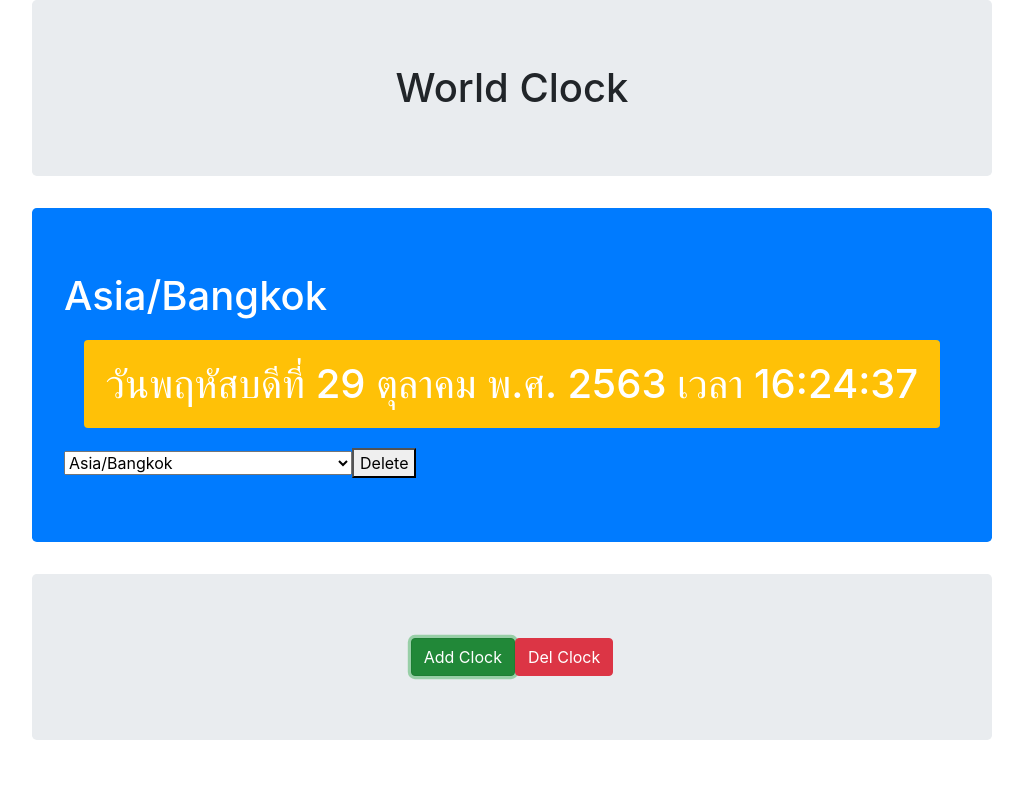
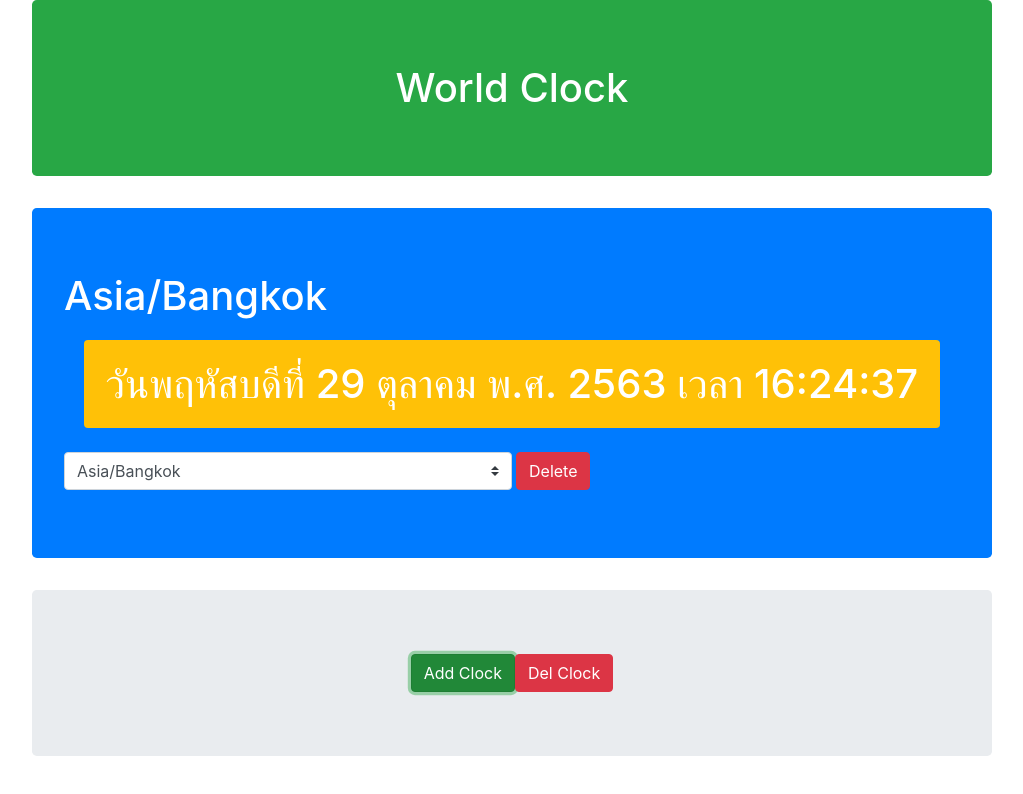
Before and after one commit to tratchapong/WorldClock, a React (Create React App) app: page / in a window 1280 px wide. Both pictures are taken after a click on the button "Add Clock". Shown: the top 794 px of the page, without its empty margins (128-1151 px from the left). Built offline with nearby package versions, Linux system fonts and the light colour scheme.

Commit message:
refactor App,Clock

```diff
--- a/src/App.js
+++ b/src/App.js
@@ -34,7 +34,6 @@ class App extends Component {
           <Clock
             key={ckey}
             ckey={ckey}
-            // number={this.state.children[this.state.children.length-1] + 1}
             cn="jumbotron bg-primary text-white w-75 mx-auto"
             timezone={this.state.timezone}
             showKey={this.showKey(ckey)}
@@ -57,15 +56,10 @@ class App extends Component {
   render() {
     return (
       <>
-        <h1 className="jumbotron text-center w-75 mx-auto">World Clock <br />
+        <h1 className="jumbotron text-center w-75 mx-auto bg-success text-white">World Clock </h1>
 
-        </h1>
+            {this.state.children.map( (item,idx) => item )}
 
-            {this.state.children.map( (item,idx) => {
-              console.log(item.type.name)
-              return item
-            }
-              )}
           <div className="jumbotron text-center w-75 mx-auto">
             <button className="btn btn-success" onClick={this.addClock}>Add Clock</button>
             <button className="btn btn-danger" onClick={this.delLastClock}>Del Clock</button>
--- a/src/Clock.js
+++ b/src/Clock.js
@@ -42,16 +42,13 @@ class Clock extends Component {
         <div className={this.props.cn}>
           <h1> {this.props.number} {this.state.timezone}</h1>
           <h1 className="bg-warning rounded text-center" style={{padding: "20px", margin:"20px"}}>{this.state.date}</h1>
-          <select name="timezone" onChange={this.changeTimezone} width="30">
-            {this.timezone_list.map( (item,idx) => {
-             return ( item !== this.props.timezone ?
-               <option key={idx} value={item} > {item} </option>
-               :
-               <option key={idx} defaultValue={item} selected>  {item} </option>
+          <select className="custom-select w-50" onChange={this.changeTimezone} defaultValue={this.props.timezone} >
+            {this.timezone_list.map( (item,idx) =>  (
+               <option key={idx} value={item} >  {item} </option>
              )
-            })}
+            )}
           </select>
-          <button onClick={this.delClock}>Delete</button>
+          <button className="btn btn-danger m-1" onClick={this.delClock}>Delete</button>
         </div>
      );
   }
```
Also changed, not shown: 13 other files (tests, documents, lock files or other folders).
